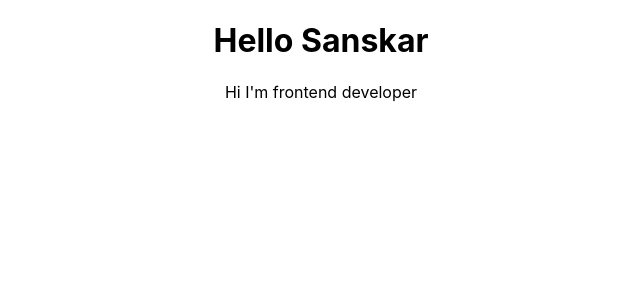
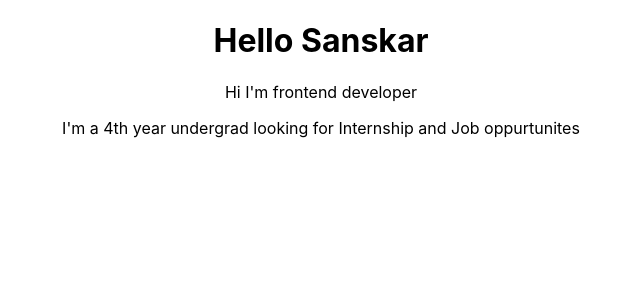
Before and after one commit to Sanskar-Choubey/hello-world, a React (Create React App) app: page / in a window 1280 px wide. Shown: the top 300 px of the page, without its empty margins (319-959 px from the left). Built offline with nearby package versions, Linux system fonts and the light colour scheme.

Commit message:
add: stateful class component

```diff
--- a/src/App.js
+++ b/src/App.js
@@ -2,12 +2,14 @@ import logo from './logo.svg';
 import './App.css';
 import Greet from './components/greet';
 import {Msg} from './components/greet';
+import Welcome from './components/welcome';
 
 function App() {
     return (
       <div className="App">
         <Greet />
         <Msg />
+        <Welcome />
       </div>
     );
 }
--- /dev/null
+++ b/src/components/welcome.js
@@ -0,0 +1,11 @@
+import React, { Component } from 'react';
+
+class Welcome extends Component {
+    render(){
+        return (
+            <p>I'm a 4th year undergrad looking for Internship and Job oppurtunites</p>
+        );
+    }
+}
+
+export default Welcome
```
Also changed, not shown: 1 other file (tests, documents, lock files or other folders).
